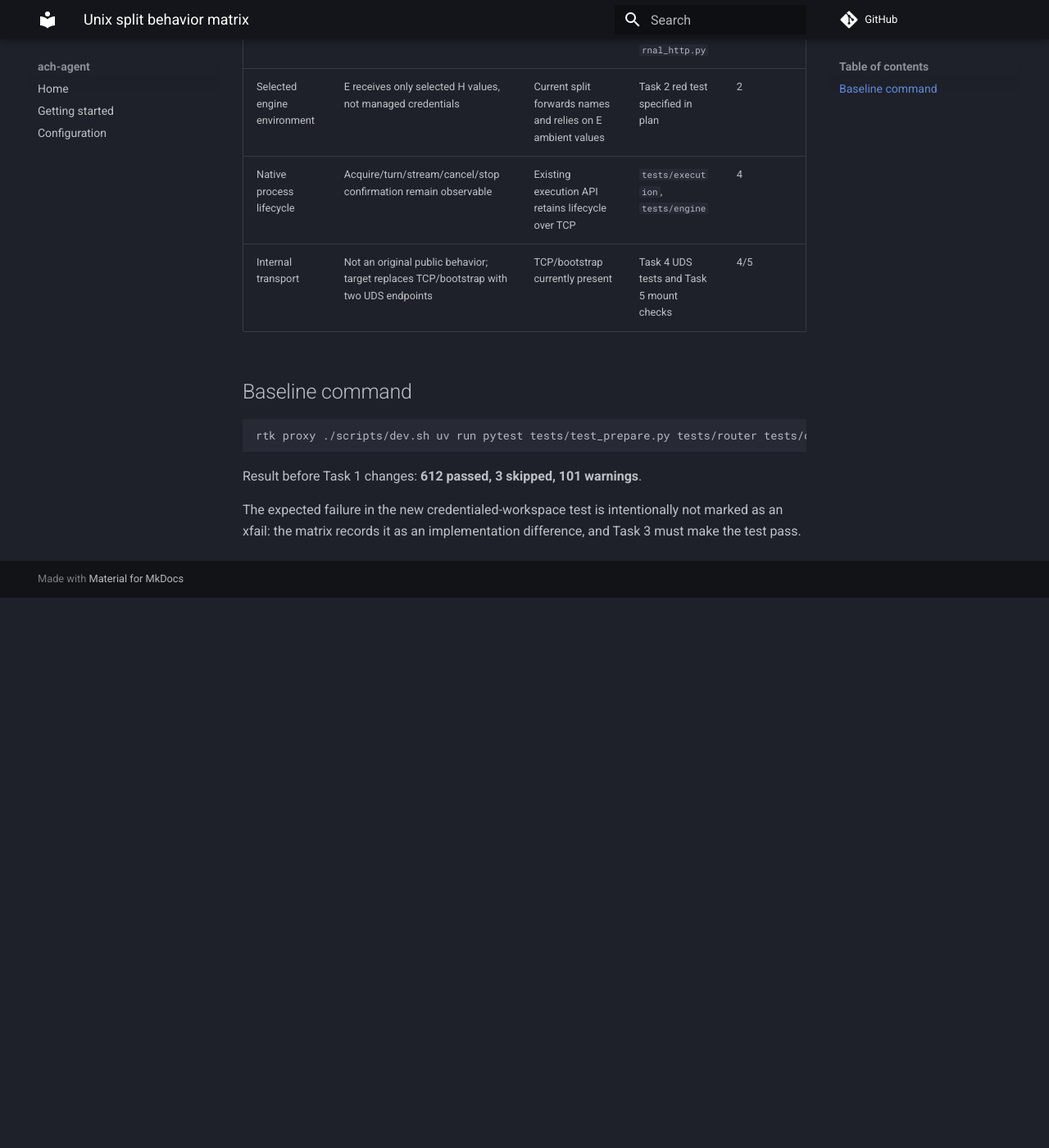
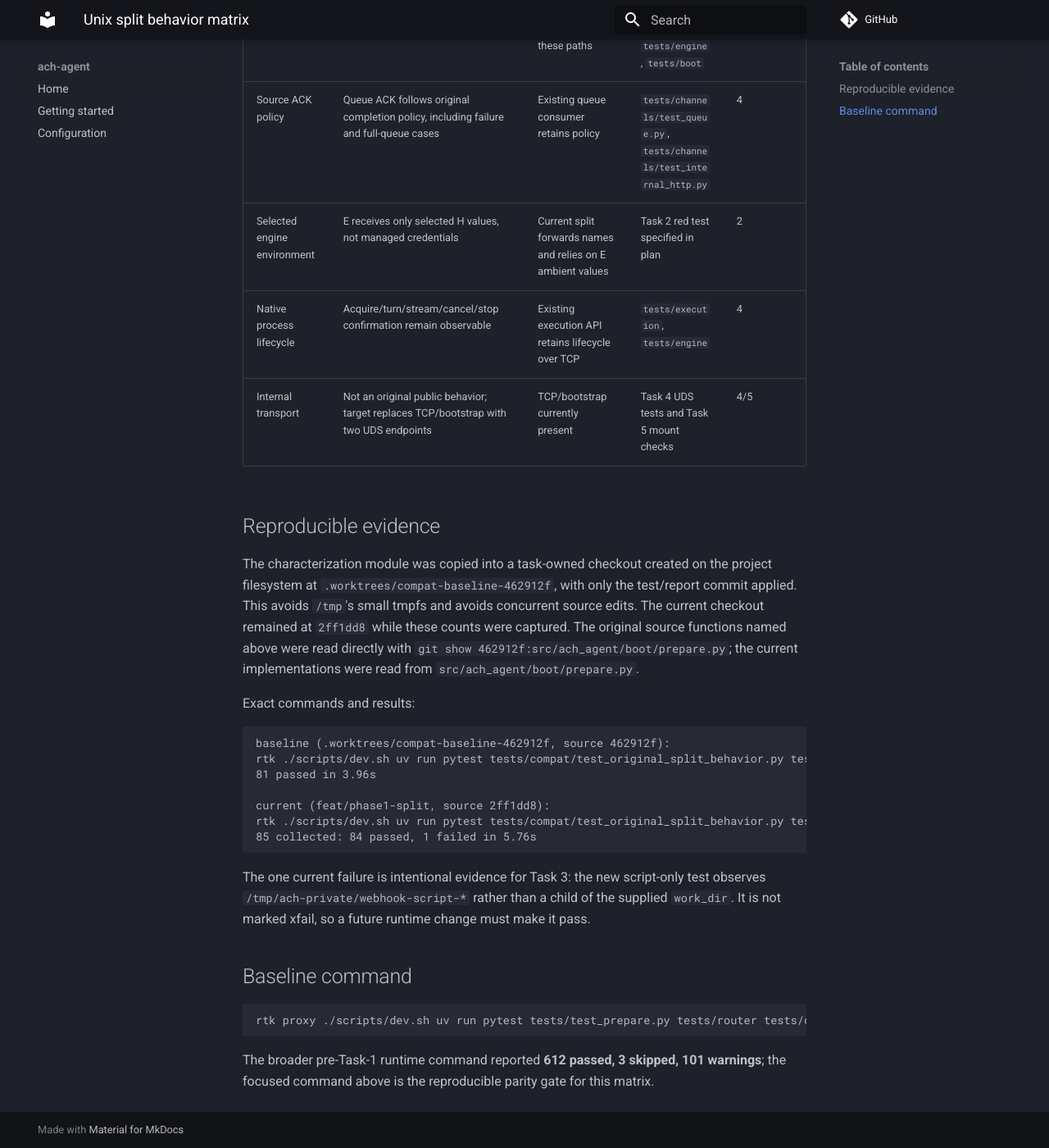
Before and after one commit to ackstorm/ach-agent, an MkDocs documentation site: the page built from docs/reports/unix-split-behavior-matrix.md, in a window 1280 px wide and 1400 px high, scrolled down 1906 px. Shown: the whole window at 82% size. Built offline with MkDocs 1.6.1 and Material for MkDocs 9.7.7, drawn with Linux system fonts in a browser that asks for light colours; comment, search, counter and statistics services are not loaded; before the commit the page ends 2635 px from its top, so only the background shows below that; some of the changed text lies outside the part shown.

Commit message:
docs: record split parity evidence

````diff
--- a/docs/reports/unix-split-behavior-matrix.md
+++ b/docs/reports/unix-split-behavior-matrix.md
@@ -1,26 +1,51 @@
 # Unix split behavior matrix
 
 This is the Task 1 characterization record for the simplification work. The reference
-implementation is original v0.16.1 at `462912f`; current results are recorded against
-the `feat/phase1-split` runtime before refactoring.
+implementation is original v0.16.1 at `462912f`; current results below are recorded
+against `feat/phase1-split` at `2ff1dd8`, before the pending workspace-hook correction.
 
 | Behavior | Original reference | Current split before this plan | Regression test / evidence | Planned task |
 | --- | --- | --- | --- | --- |
-| Stable workspace mapping | `workspace_dir(work_dir, session_key)` is stable and distinct per key | Same mapping | `tests/compat/test_original_split_behavior.py` | 3 |
-| Repeated same-key prepare | Runs again in the populated checkout | Credentialed hooks use a fresh private path | `test_credentialed_prepare_keeps_original_workspace` (expected current failure) | 3 |
+| Stable workspace mapping | `workspace_dir(work_dir, session_key)` is stable and distinct per key (`boot.prepare.workspace_dir`) | Same mapping | `test_workspace_mapping_is_stable_and_keyed_by_session` with exact paths `/work/repo-42-a45d87f4` and `/work/repo-43-082624e0` | 3 |
+| Repeated same-key prepare | Runs again in the populated checkout (`boot.prepare.run_prepare`) | Credentialed hooks use a fresh private path | `test_credentialed_prepare_keeps_original_workspace` | 3 |
 | Prepare ordering | Prepare precedes acquire and turn | Existing runner delegates workspace preparation before acquire | Existing runner and `tests/boot/test_engine_runner_http.py` | 3 |
 | Cleanup ordering | Cleanup follows stop; warm reuse defers cleanup until expiry/close | Cleanup coordination is credentialed-only in the split | `tests/boot/test_engine_runner_http.py`, `tests/test_private_prepare.py` | 3 |
-| Prepare cwd and HOME | cwd is workspace; HOME is workspace | Public hook path matches; private path diverges for secrets | New compatibility test plus `tests/test_prepare.py` | 3 |
-| Cleanup cwd and HOME | cwd is workspace parent; HOME is workspace | Existing shared path behavior is characterized | `test_cleanup_runs_from_workspace_parent_with_original_environment` | 3 |
+| Prepare cwd and HOME | cwd is workspace; HOME is workspace (`boot.prepare.build_prepare_env`, `boot.prepare.run_prepare`) | Public hook path matches; private path diverges for secrets | `test_credentialed_prepare_keeps_original_workspace` | 3 |
+| Cleanup cwd and HOME | cwd is workspace parent; HOME is workspace (`boot.prepare.run_cleanup`) | Existing shared path behavior is characterized | `test_cleanup_runs_from_workspace_parent_with_original_environment` | 3 |
 | Event and selected environment | Base, configured, secret, and validated `ACH_EVENT_*` values are passed to hooks | Same for public hooks; credentialed hooks cross the private boundary | `tests/test_prepare.py` | 3 |
 | Prepare failure and timeout | Fail closed; bounded timeout; no native turn | Existing failure path retained | `tests/test_prepare.py`, `tests/router/test_lane.py` | 3 |
 | Best-effort cleanup failure | Logs/records failure and does not replace the original result | Existing cleanup failure handling retained | `tests/test_prepare.py`, `tests/boot/test_engine_runner_http.py` | 3 |
-| Script-only payload lifecycle | Temporary workspace receives newline-terminated JSON on stdin and is removed | Existing webhook-script path retained | `tests/test_prepare.py`, `tests/channels/test_webhook.py` | 3 |
+| Script-only payload lifecycle | Temporary workspace under configured `work_dir` receives newline-terminated JSON on stdin and is removed (`boot.prepare.run_webhook_script`) | Current path uses `/tmp/ach-private`, ignoring `work_dir` | `test_script_only_payload_uses_configured_workdir_and_is_removed` | 3 |
 | Session modes | none/custom/default reuse, prompt rendering, repair and terminal behavior | Existing runner/session tests cover these paths | `tests/channels/test_tui.py`, `tests/engine`, `tests/boot` | 3/4 |
 | Source ACK policy | Queue ACK follows original completion policy, including failure and full-queue cases | Existing queue consumer retains policy | `tests/channels/test_queue.py`, `tests/channels/test_internal_http.py` | 4 |
 | Selected engine environment | E receives only selected H values, not managed credentials | Current split forwards names and relies on E ambient values | Task 2 red test specified in plan | 2 |
 | Native process lifecycle | Acquire/turn/stream/cancel/stop confirmation remain observable | Existing execution API retains lifecycle over TCP | `tests/execution`, `tests/engine` | 4 |
 | Internal transport | Not an original public behavior; target replaces TCP/bootstrap with two UDS endpoints | TCP/bootstrap currently present | Task 4 UDS tests and Task 5 mount checks | 4/5 |
+
+## Reproducible evidence
+
+The characterization module was copied into a task-owned checkout created on the project
+filesystem at `.worktrees/compat-baseline-462912f`, with only the test/report commit
+applied. This avoids `/tmp`'s small tmpfs and avoids concurrent source edits. The current
+checkout remained at `2ff1dd8` while these counts were captured. The original source
+functions named above were read directly with `git show 462912f:src/ach_agent/boot/prepare.py`;
+the current implementations were read from `src/ach_agent/boot/prepare.py`.
+
+Exact commands and results:
+
+```text
+baseline (.worktrees/compat-baseline-462912f, source 462912f):
+rtk ./scripts/dev.sh uv run pytest tests/compat/test_original_split_behavior.py tests/test_prepare.py tests/router -q
+81 passed in 3.96s
+
+current (feat/phase1-split, source 2ff1dd8):
+rtk ./scripts/dev.sh uv run pytest tests/compat/test_original_split_behavior.py tests/test_prepare.py tests/router -q
+85 collected: 84 passed, 1 failed in 5.76s
+```
+
+The one current failure is intentional evidence for Task 3: the new script-only test
+observes `/tmp/ach-private/webhook-script-*` rather than a child of the supplied
+`work_dir`. It is not marked xfail, so a future runtime change must make it pass.
 
 ## Baseline command
 
@@ -28,8 +53,5 @@ the `feat/phase1-split` runtime before refactoring.
 rtk proxy ./scripts/dev.sh uv run pytest tests/test_prepare.py tests/router tests/channels tests/engine -q
 ```
 
-Result before Task 1 changes: **612 passed, 3 skipped, 101 warnings**.
-
-The expected failure in the new credentialed-workspace test is intentionally not marked
-as an xfail: the matrix records it as an implementation difference, and Task 3 must make
-the test pass.
+The broader pre-Task-1 runtime command reported **612 passed, 3 skipped, 101 warnings**;
+the focused command above is the reproducible parity gate for this matrix.
````
